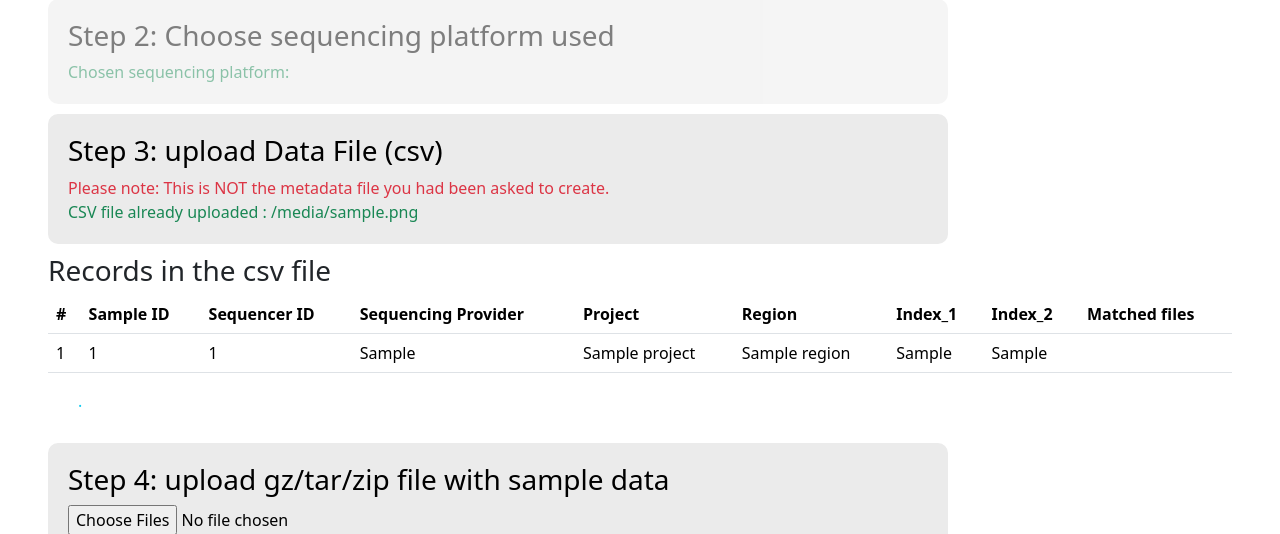
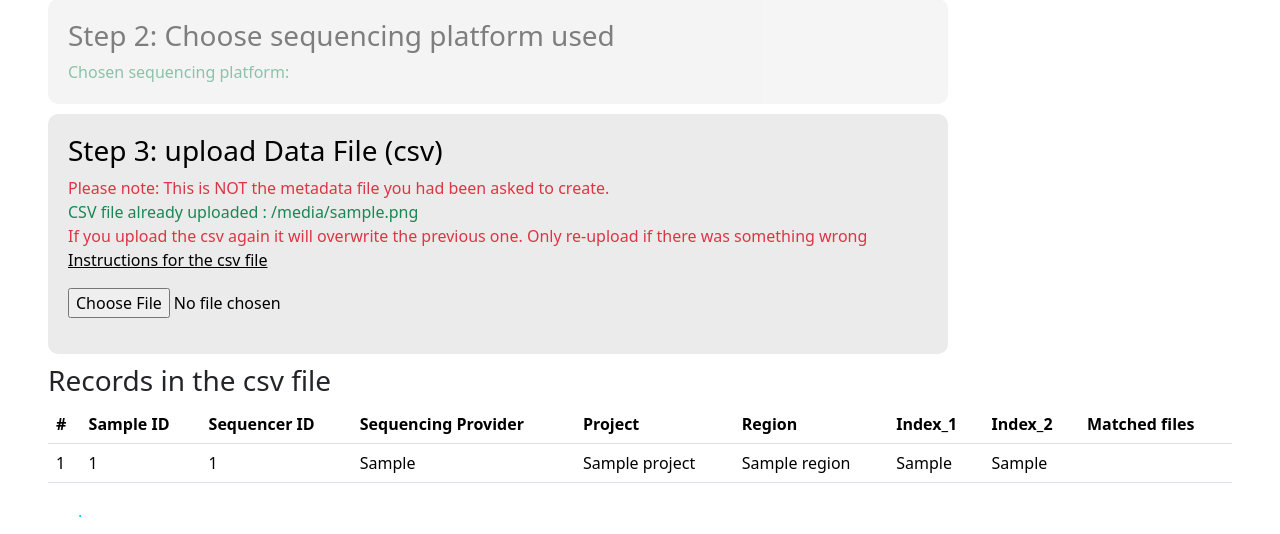
Before and after one commit to SocietyProtectionUndergroundNetworks/sequencing-submission-form, a Flask app: template templates/form.html in a window 1280 px wide. Shown: the part 403-937 px from the top of the page. Run offline with Flask 3, Linux system fonts and the light colour scheme; the template is opened without the code that fills it: most values are stand-ins (such as "Sample title", 1, 10 or a date in 2020); some libraries are stand-ins or nearby versions.

Commit message:
Allow for reupload of csv file

```diff
--- a/templates/form.html
+++ b/templates/form.html
@@ -101,7 +101,10 @@
       <div class="text-danger"> Please note: This is NOT the metadata file you had been asked to create.</div>
       {% if csv_uploaded %}
         <div id="step_3_msg" class="text-success">CSV file already uploaded : {{ csv_filename }}</div>
-      {% else %}
+
+        <div class="text-danger">If you upload the csv again it will overwrite the previous one. Only re-upload if there was something wrong</div>
+      {% endif %}
+
         <p> <a href="/csv_structure" target="_blank" class="text-decoration-underline">Instructions for the csv file</a> </p>
 
         <form
@@ -110,14 +113,13 @@
             class="dropzone dz-clickable"
             enctype="multipart/form-data"
             id="step_3_form"
-            style="display:none"
         >
         <input type="hidden" name="sequencing_method" value="{{ sequencing_method }}">
         <input type="hidden" name="process_id" value="{{ process_id }}">
         <input type="file" id="step_3_button" accept=".csv">
         </form>
         <div id="step_3_msg"></div>
-      {% endif %}
+
     </div>
 
     <div id="cvs_data">
@@ -399,7 +401,6 @@
         let gz_filedata = {{ gz_filedata|tojson if gz_filedata else '{}' }};
         let matching_files_db = {{ matching_files_db|tojson if matching_files_db else '{}' }};
         let files_renamed = {{ files_renamed if files_renamed else 0 }};
-
 
         function redrawCsvTable(cvs_records) {
           var tableBody = $('#cvs_records_body');
@@ -774,6 +775,9 @@
                   upload_folder = response.upload_folder;
 
                   redrawCsvTable(response.cvs_records)
+
+                  matching_files_db = response.matching_files_db;
+                  updateCsvTable(matching_files_db)
 
                   $('#step_3_msg').html(response.msg).removeClass('text-danger').addClass('text-success');
                   $('#step_3_button').prop('disabled', true);
--- a/views/upload.py
+++ b/views/upload.py
@@ -344,14 +344,14 @@
 
     cvs_results = validate_csv(save_path)
     cvs_records = get_csv_data(save_path)
-
+    matching_files_db = upload.get_files_json()
 
     if cvs_results is True:
         Upload.update_csv_filename_and_method(process_id, filename, sequencing_method)
         bucket_chunked_upload(save_path, "uploads/" + uploads_folder, filename, process_id, 'csv_file')
-        return jsonify({"msg": "CSV file uploaded successfully. Checks passed", "cvs_records": cvs_records}), 200
+        return jsonify({"msg": "CSV file uploaded successfully. Checks passed", "cvs_records": cvs_records, "matching_files_db": matching_files_db}), 200
     else:
-        return jsonify({"error": "CSV file problems: ", "results": cvs_results}), 400
+        return jsonify({"error": "CSV file problems: ", "results": cvs_results, "matching_files_db": matching_files_db}), 400
 
 @upload_bp.route('/unzipprogress', endpoint='unzip_progress')
 @login_required
```
